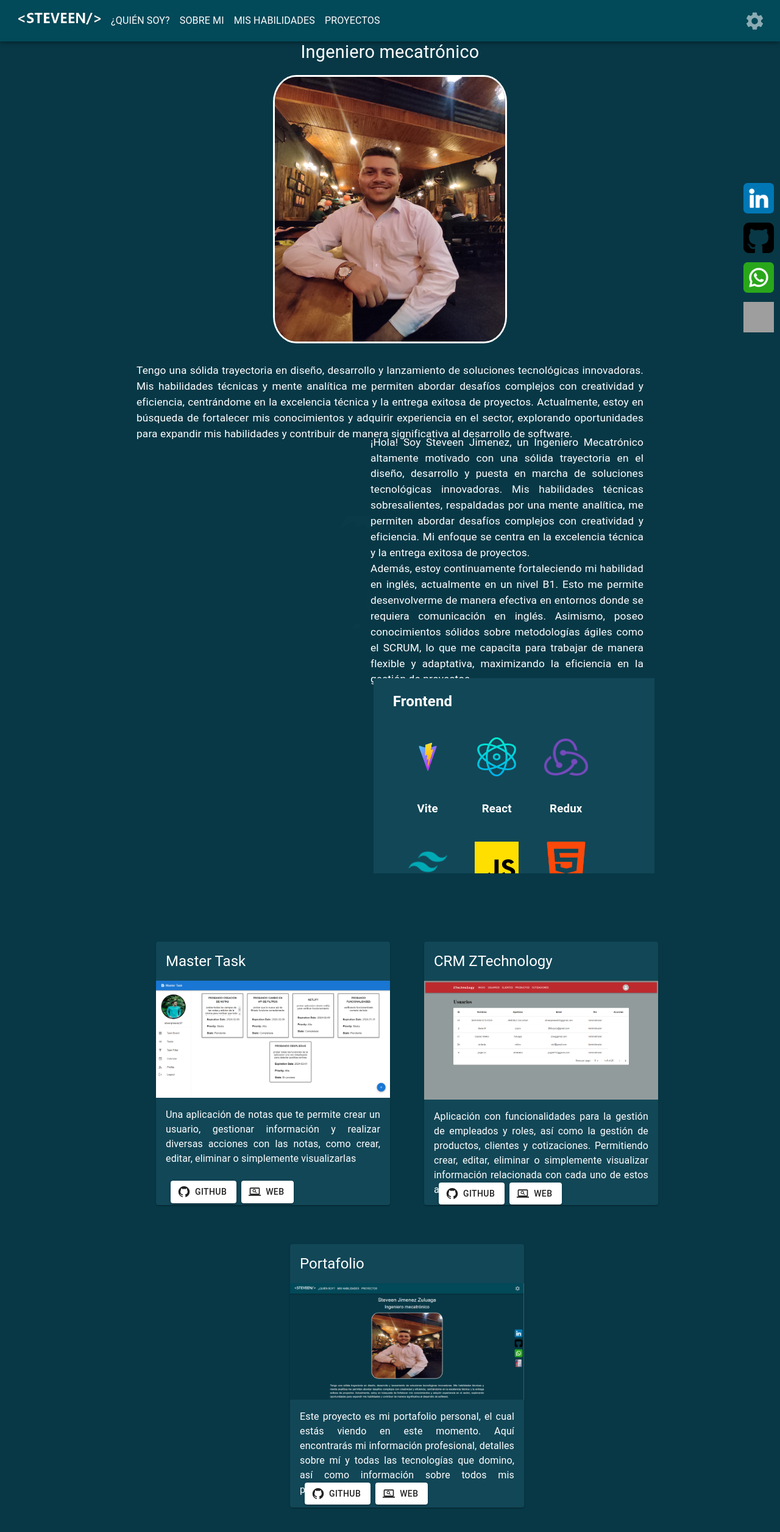
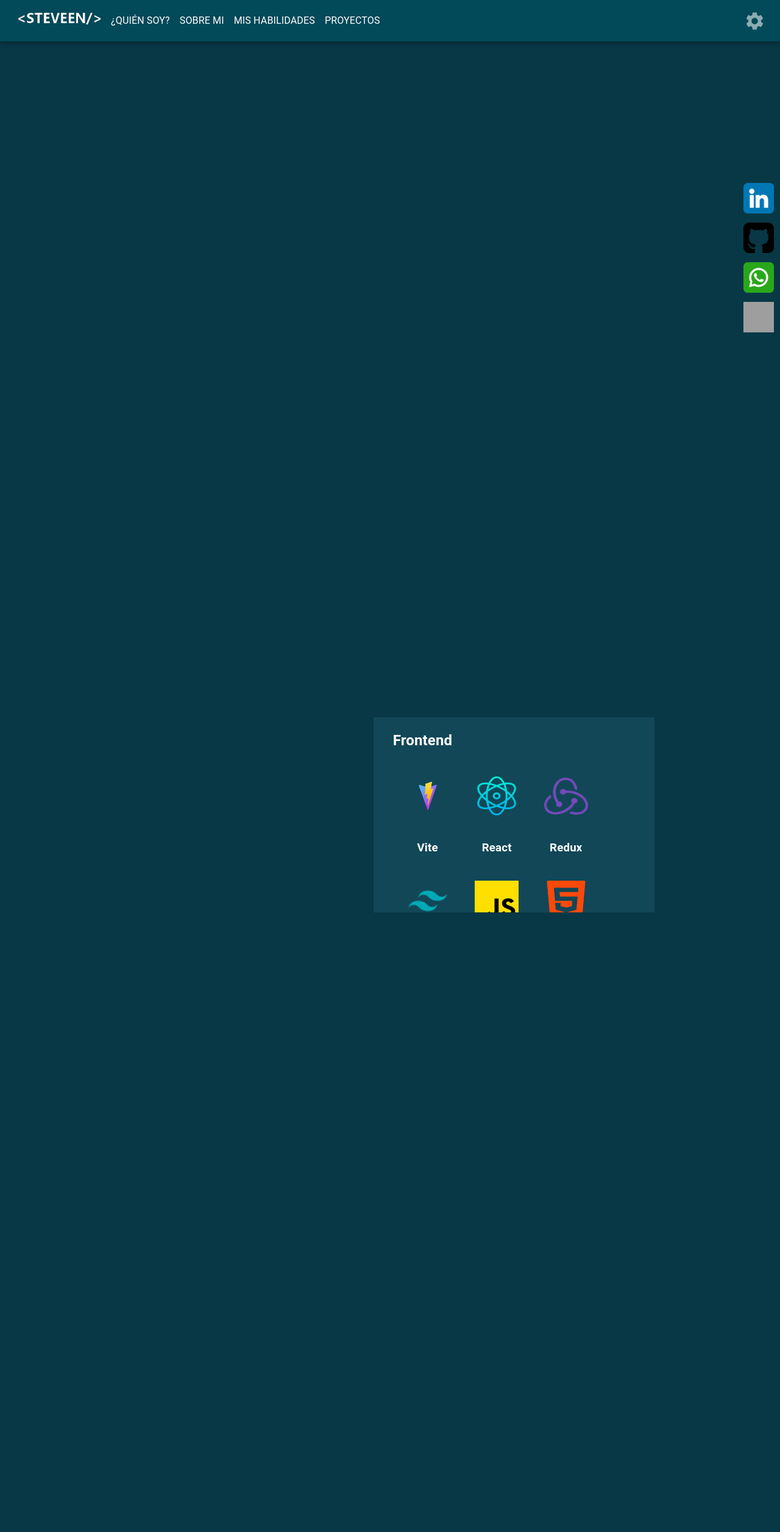
Before and after one commit to Stivenjimenez08/StevenPortfolio, a React app: page / in a window 1280 px wide. Shown: the top 2512 px of the page at 61% size. Built offline with nearby package versions, Linux system fonts and the light colour scheme; grey boxes are pictures that could not be loaded; the HTML template or start-up script is replaced by a standard one.

Commit message:
Se crean las animaciones para los componentes, y la respectiva funcion para que se active la animacion al pasar por cada componente

```diff
--- a/package.json
+++ b/package.json
@@ -19,7 +19,8 @@
     "react-dom": "^18.2.0",
     "react-i18next": "^14.0.3",
     "react-responsive-carousel": "^3.2.23",
-    "react-router-dom": "^6.22.1"
+    "react-router-dom": "^6.22.1",
+    "react-transition-group": "^4.4.5"
   },
   "devDependencies": {
     "@types/react": "^18.2.43",
--- a/src/App.jsx
+++ b/src/App.jsx
@@ -1,15 +1,12 @@
-import { useState } from "react";
-import { useRef } from 'react';
-import {BrowserRouter as Router, Routes,Route} from 'react-router-dom'
+import { useEffect, useState } from "react";
 import { Home, NavBar, AboutMe, Network, Habilities, Projects } from "./components/index";
 import './Style.css'
 
 export const App = ({ toggleTheme }) => {
 
-  const aboutRef = useRef(null);
-  const networkRef = useRef(null);
   const [isDarkTheme, setIsDarkTheme] = useState(true);
   const [language, setLanguage] = useState('es');
+  const [activeSection, setActiveSection] = useState('home');
 
   const toggleThemeWrapper = () => {
     setIsDarkTheme(prevState => !prevState);
@@ -19,26 +16,46 @@ export const App = ({ toggleTheme }) => {
     const newLanguage = language === 'en' ? 'es' : 'en';
     setLanguage(newLanguage);
   };
+  const handleSetActiveSection = (sectionId) => {
+    setActiveSection(sectionId);
+  };
+  useEffect(() => {
+    const handleScroll = () => {
+      const sections = document.querySelectorAll("section");
+      const scrollPosition = window.pageYOffset;
+
+      sections.forEach(section => {
+        const sectionTop = section.offsetTop;
+        const sectionHeight = section.clientHeight;
+        const scrollThresholdTop = sectionTop + sectionHeight * 0.5; // Umbral ascendente
+        const scrollThresholdBottom = sectionTop + sectionHeight * 0.3; // Umbral descendente
+
+        if (scrollPosition >= sectionTop - window.innerHeight * 0.5 && scrollPosition < scrollThresholdTop) {
+          setActiveSection(section.id);
+        } else if (scrollPosition >= scrollThresholdBottom && scrollPosition < sectionTop + sectionHeight - window.innerHeight * 0.5) {
+          setActiveSection(section.id);
+        }
+      });
+    };
+
+    window.addEventListener("scroll", handleScroll);
+
+    return () => {
+      window.removeEventListener("scroll", handleScroll);
+    };
+  }, []);
+
 
   return (
 
     <div className="contGlobal">
-      <NavBar toggleTheme={toggleThemeWrapper} toggleLanguage={toggleLanguage} />
+      <NavBar toggleTheme={toggleThemeWrapper} toggleLanguage={toggleLanguage} handleSetActiveSection={handleSetActiveSection}/>
       <Network />
 
-      <section id="home"> <Home /> </section>
-      <section id="about"> <AboutMe isDarkTheme={isDarkTheme} /> </section>
-      <section id="skills"> <Habilities isDarkTheme={isDarkTheme} /> </section>
-      <section id="projects"> <Projects language={language} /> </section>
+      <section id="home" className={activeSection === 'home' ? 'fade-in active' : 'fade-in'}> <Home /> </section>
+      <section id="about" className={activeSection === 'about' ? 'fade-in active' : 'fade-in'}> <AboutMe isDarkTheme={isDarkTheme} /> </section>
+      <section id="skills" className={activeSection === 'skills' ? 'fade-in active' : 'fade-in'}> <Habilities isDarkTheme={isDarkTheme} /> </section>
+      <section id="projects" className={activeSection === 'projects' ? 'fade-in active' : 'fade-in'}> <Projects language={language} /> </section>
     </div>
-
-    // <div className="contGlobal">
-    //   <NavBar toggleTheme={toggleThemeWrapper} toggleLanguage={toggleLanguage}/>
-    //   <Home/>
-    //   <Network/>
-    //   <AboutMe isDarkTheme={isDarkTheme}/>
-    //   <Habilities isDarkTheme={isDarkTheme}/>
-    //   <Projects language={language}/>
-    // </div>
   );
 }
--- a/src/Style.css
+++ b/src/Style.css
@@ -12,3 +12,12 @@
     flex-direction: column;
     align-items: center;
 }
+
+.fade-in {
+    opacity: 0;
+    transition: opacity 0.5s ease-in-out;
+  }
+
+  .fade-in.active {
+    opacity: 1;
+  }
--- a/src/components/StyleComponent.css
+++ b/src/components/StyleComponent.css
@@ -1,5 +1,8 @@
 .logo, .setIcon{
     filter: invert(100%);
+}
+.contentHome{
+    margin-top: 4rem;
 }
 .contentPersonalInfo{
     display: flex;
@@ -801,6 +804,7 @@
     }
     }
     .contentAboutMe{
+        margin-top: 10rem;
         width: 100vw;
         height: 40vh;
         display: flex;
@@ -820,6 +824,7 @@
         }
     }
     .contentHabilities{
+        margin-top: 10rem;
         width: 100vw;
         height: 45vh;
         display: flex;
@@ -866,6 +871,7 @@
         }
     }
     .ContentProjects{
+        margin-top: 10rem;
         width: 70vw;
         height: auto;
         display: flex;
--- a/src/components/molecules/NavBar/NavBar.jsx
+++ b/src/components/molecules/NavBar/NavBar.jsx
@@ -18,7 +18,7 @@ import { useTranslation } from 'react-i18next';
 import i18n from '../../../config/i18next.config'
 import '../../StyleComponent.css'
 
-export const NavBar = ({ toggleTheme, toggleLanguage }) => {
+export const NavBar = ({ toggleTheme, toggleLanguage, setActiveSection }) => {
 
   const [anchorElNav, setAnchorElNav] = useState(null);
   const [anchorElUser, setAnchorElUser] = useState(null);
@@ -50,6 +50,7 @@ export const NavBar = ({ toggleTheme, toggleLanguage }) => {
     const section = document.getElementById(sectionId);
     if (section) {
       section.scrollIntoView({ behavior: 'smooth' });
+      setActiveSection(sectionId);
     }
   };
   return (
```
Also changed, not shown: 1 other file (tests, documents, lock files or other folders).
